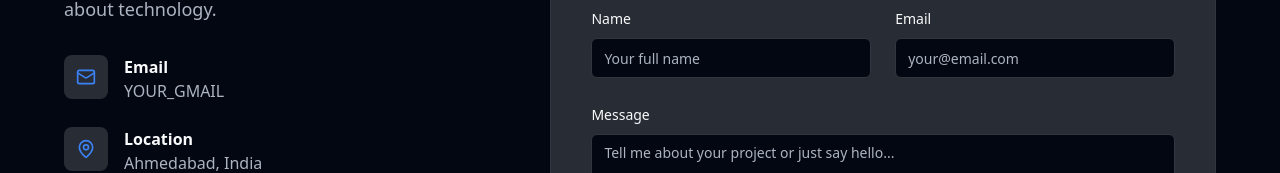
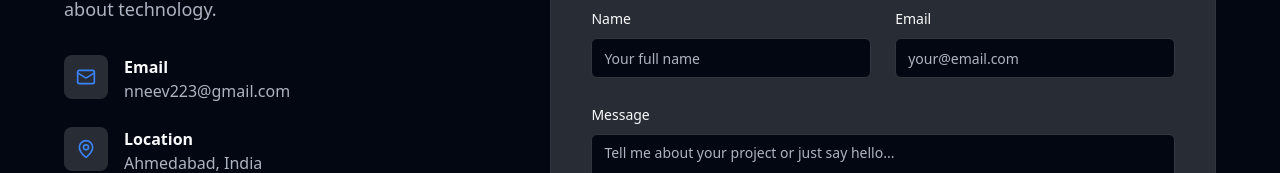
Before and after one commit to neevlila/Neev-Lila-portfolio, a React (Vite) app: page / in a window 1280 px wide. Shown: the part 4086-4259 px from the top of the page. Built offline with nearby package versions, Linux system fonts and the light colour scheme.

Commit message:
Neev Lila

```diff
--- a/src/components/ContactSection.tsx
+++ b/src/components/ContactSection.tsx
@@ -17,8 +17,8 @@ import { Card, CardContent, CardDescription, CardHeader, CardTitle } from '@/com
 import { toast } from '@/components/ui/sonner';
 
 // --- Web3Forms Configuration ---
-const WEB3FORMS_ACCESS_KEY = "YOUR_WEB3FROMS_ACCESS_KEY";
-const RECIPIENT_EMAIL = "YOUR_GMAIL";
+const WEB3FORMS_ACCESS_KEY = "f5447994-b4cb-49b8-8f93-5d25ae14855f";
+const RECIPIENT_EMAIL = "nneev223@gmail.com";
 // -------------------------------
 
 // Disposable email guard
```
